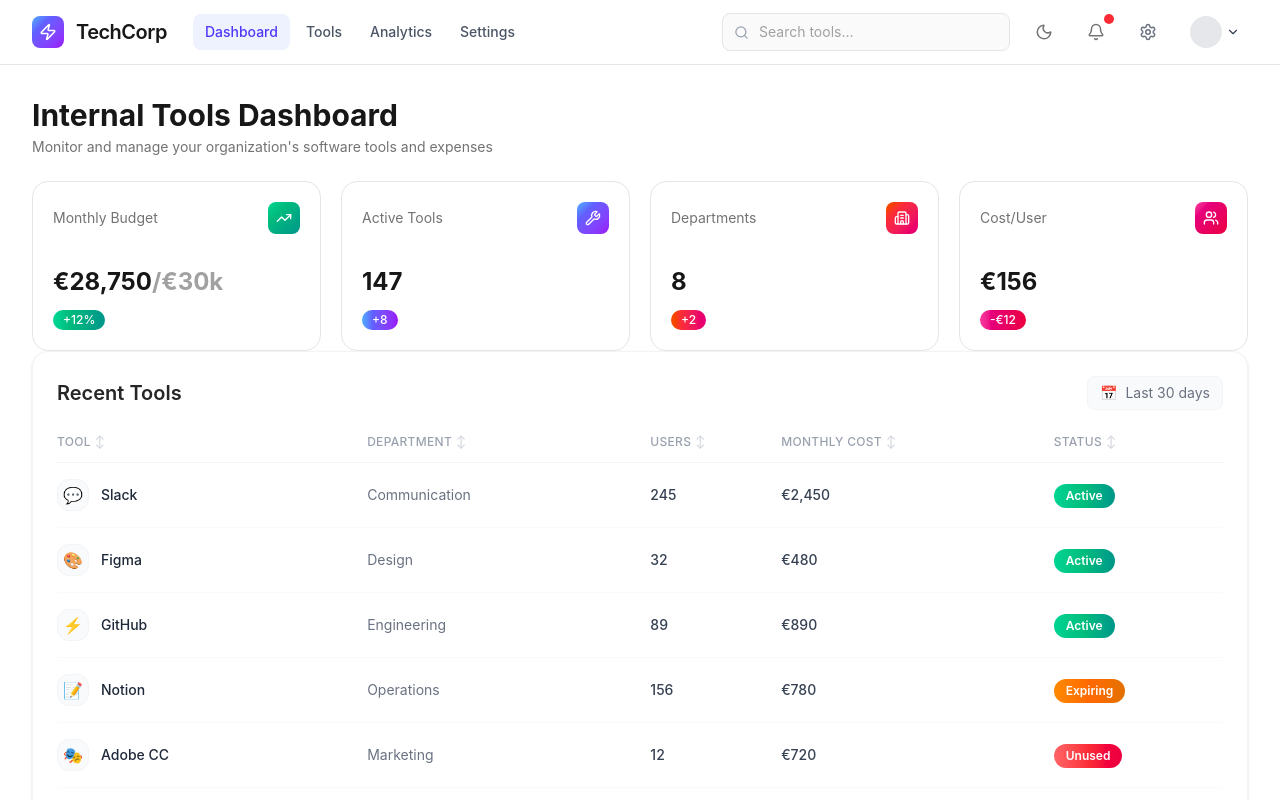
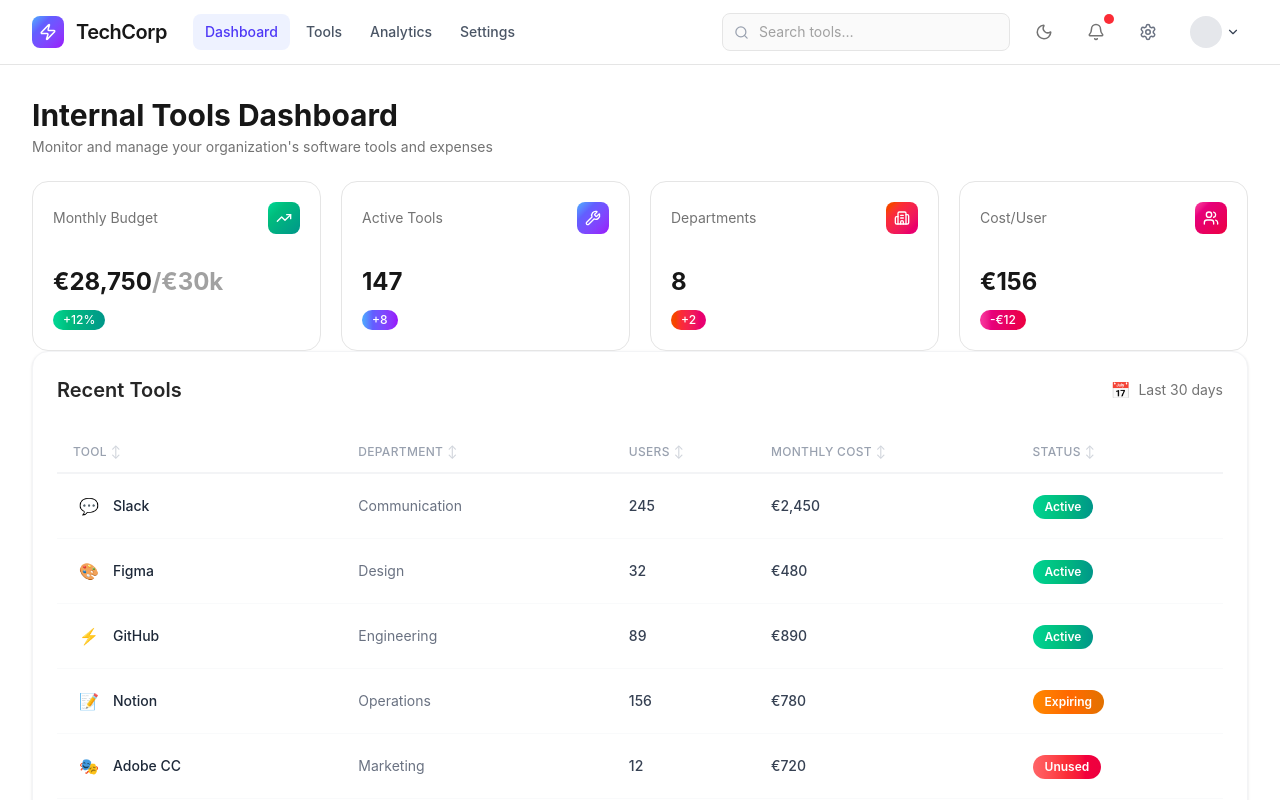
Before and after one commit to peter-francois/internal-tools-management-dashboard, a React (Vite) app: page / in a window 1280 px wide. Shown: the top 800 px of the page. Built offline with nearby package versions, Linux system fonts and the light colour scheme.

Commit message:
style: change style for match mockup

```diff
--- a/src/components/dashboard/SortIcon.tsx
+++ b/src/components/dashboard/SortIcon.tsx
@@ -8,7 +8,10 @@
 
 export default function SortIcon({ field, sortField, sortDir }: SortIconProps) {
   return (
-    <span className={`ml-1 text-xs ${sortField === field ? "text-gray-700 dark:text-neutral-200" : "text-gray-300 dark:text-neutral-600"}`}>
+    <span
+      className={`ml-1 text-xs
+        ${sortField === field ? "text-gray-700 dark:text-neutral-200" : "text-gray-300 dark:text-neutral-600"}`}
+    >
       {sortField === field ? (sortDir === "asc" ? "↑" : "↓") : "↕"}
     </span>
   );
--- a/src/components/dashboard/ToolTableRow.tsx
+++ b/src/components/dashboard/ToolTableRow.tsx
@@ -9,20 +9,36 @@
   const statusConfig = TOOL_STATUS[tool.status];
 
   return (
-    <tr className="group border-b border-gray-50 transition-colors hover:bg-gray-50 dark:border-neutral-800 dark:hover:bg-neutral-900">
-      <td className="py-4 pr-4">
-        <div className="flex items-center gap-3">
-          <div className="flex h-8 w-8 items-center justify-center rounded-xl border border-gray-100 bg-gray-50 text-base transition-transform group-hover:scale-110 dark:border-neutral-800 dark:bg-neutral-900">
+    <tr
+      className="group border-b border-gray-50 transition-colors hover:bg-gray-50
+        dark:border-neutral-800 dark:hover:bg-neutral-900"
+    >
+      <td className="p-4">
+        <div className="flex items-center gap-2">
+          <div
+            className="flex h-8 w-8 items-center justify-center text-base transition-transform group-hover:scale-110
+              "
+          >
             {tool.icon}
           </div>
-          <span className="text-sm font-medium text-gray-800 dark:text-neutral-200">{tool.name}</span>
+          <span className="text-sm font-medium text-gray-800 dark:text-neutral-200">
+            {tool.name}
+          </span>
         </div>
       </td>
-      <td className="py-4 pr-4 text-sm text-gray-500 dark:text-neutral-400">{tool.department}</td>
-      <td className="py-4 pr-4 text-sm font-medium text-gray-700 dark:text-neutral-300">{tool.users.toLocaleString()}</td>
-      <td className="py-4 pr-4 text-sm font-medium text-gray-700 dark:text-neutral-300">€{tool.monthlyCost.toLocaleString()}</td>
-      <td className="py-4">
-        <span className={`inline-flex items-center rounded-full bg-linear-to-r px-3 py-1 text-xs font-semibold text-white ${statusConfig.fromColor} ${statusConfig.viaColor} ${statusConfig.toColor}`}>
+      <td className="p-4 text-sm text-gray-500 dark:text-neutral-400">{tool.department}</td>
+      <td className="p-4 text-sm font-medium text-gray-700 dark:text-neutral-300">
+        {tool.users.toLocaleString()}
+      </td>
+      <td className="p-4 text-sm font-medium text-gray-700 dark:text-neutral-300">
+        €{tool.monthlyCost.toLocaleString()}
+      </td>
+      <td className="p-4">
+        <span
+          className={`inline-flex items-center rounded-full bg-linear-to-r px-3 py-1 text-xs
+            font-semibold text-white ${statusConfig.fromColor} ${statusConfig.viaColor}
+            ${statusConfig.toColor}`}
+        >
           {statusConfig.label}
         </span>
       </td>
--- a/src/components/dashboard/ToolsTableHead.tsx
+++ b/src/components/dashboard/ToolsTableHead.tsx
@@ -11,14 +11,14 @@
 export default function ToolsTableHead({ sortField, sortDir, onSort }: ToolsTableHeadProps) {
   return (
     <thead>
-      <tr className="border-b border-gray-100 dark:border-neutral-800">
+      <tr className="border-b-2 border-gray-100 dark:border-neutral-800">
         {COLUMNS.map(({ label, field }) => (
           <th
             key={field}
             onClick={() => onSort(field)}
-            className="cursor-pointer pb-3 text-left text-xs font-medium tracking-wide text-gray-400
-              uppercase transition-colors select-none hover:text-gray-600 dark:text-neutral-500
-              dark:hover:text-neutral-300"
+            className="cursor-pointer pb-3 pl-4 text-left text-xs font-medium tracking-wide
+              text-gray-400 uppercase transition-colors select-none hover:text-gray-600
+              dark:text-neutral-500 dark:hover:text-neutral-300"
           >
             {label}
             <SortIcon field={field} sortField={sortField} sortDir={sortDir} />
--- a/src/components/dashboard/ToolsTableHeader.tsx
+++ b/src/components/dashboard/ToolsTableHeader.tsx
@@ -1,10 +1,10 @@
 export default function ToolsTableHeader() {
   return (
-    <div className="flex items-center justify-between mb-6">
+    <div className="mb-10 flex items-center justify-between">
       <h2>Recent Tools</h2>
-      <div className="flex items-center gap-2 text-sm text-gray-500 bg-gray-50 px-3 py-1.5 rounded-lg border border-gray-100 dark:bg-neutral-900 dark:border-neutral-800 dark:text-neutral-400">
+      <div className="flex items-center gap-2">
         <span>📅</span>
-        <span>Last 30 days</span>
+        <p>Last 30 days</p>
       </div>
     </div>
   );
```
Also changed, not shown: src/components/dashboard/RecentToolsTable.tsx (+6 -2 lines).
